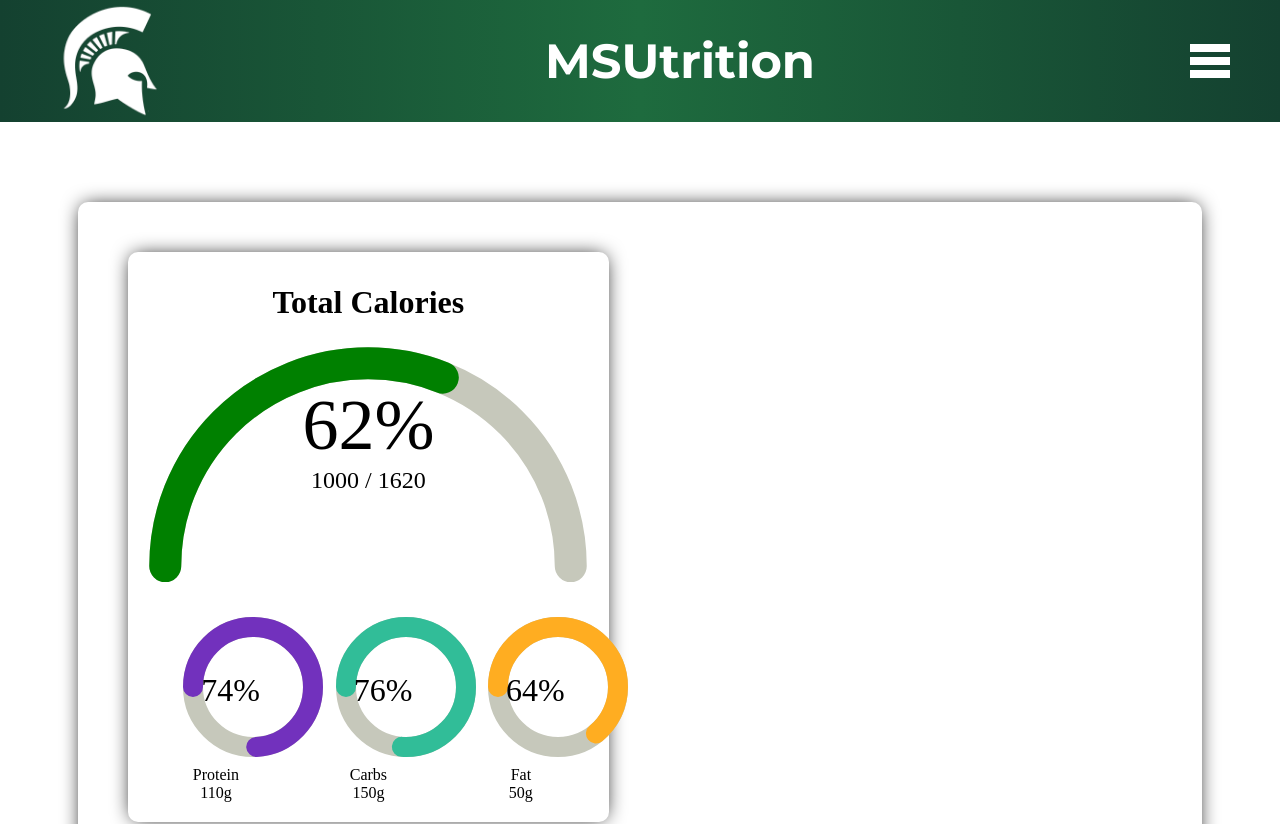
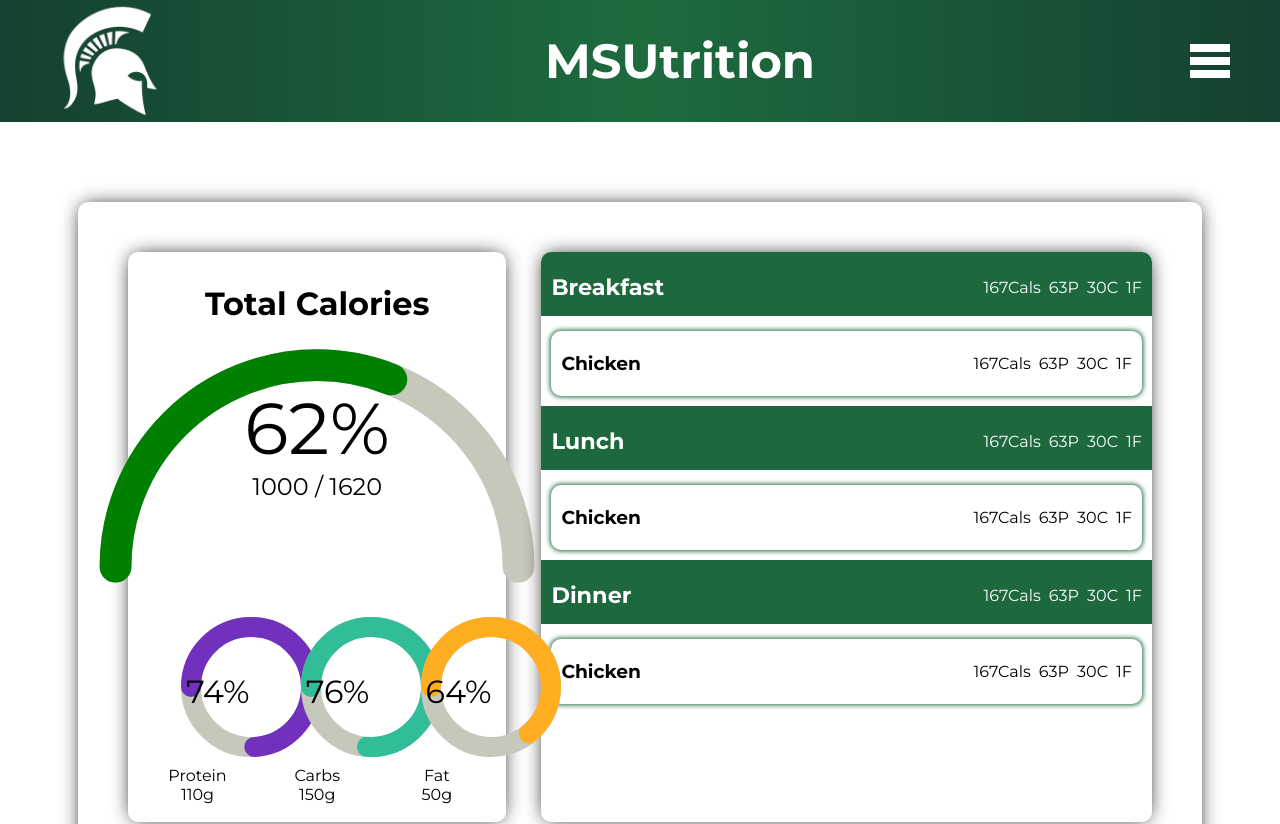
Before and after one commit to bwojj/nutrition-tracking, a React (Vite) app in the folder frontend/nutrition-front-end/: page / in a window 1280 px wide. Shown: the top 824 px of the page. Built offline with nearby package versions, Linux system fonts and the light colour scheme.

Commit message:
Added meal box and styles

```diff
--- a/frontend/nutrition-front-end/src/App.jsx
+++ b/frontend/nutrition-front-end/src/App.jsx
@@ -1,5 +1,6 @@
 import Header from "./Header"
 import MainBox from "./MainBox"
+import './assets/index.css'
 
 function App() {
 
--- a/frontend/nutrition-front-end/src/Macros.jsx
+++ b/frontend/nutrition-front-end/src/Macros.jsx
@@ -18,6 +18,7 @@
                 );
             }
             else{
+                // eslint-disable-next-line react-hooks/exhaustive-deps
                 progress += 2;
                 setOffset((circumfrence - (circumfrence * progress) / 100));
                 setPercentage(progress);
--- a/frontend/nutrition-front-end/src/MainBox.jsx
+++ b/frontend/nutrition-front-end/src/MainBox.jsx
@@ -1,10 +1,12 @@
 import './assets/MainBox.css'
 import Calories from './Calories';
+import Meals from './Meals';
 
 function MainBox(){
     return(
         <div className="main">
             <Calories/>
+            <Meals/>
         </div>
     );
 }
--- /dev/null
+++ b/frontend/nutrition-front-end/src/Meal.jsx
@@ -0,0 +1,41 @@
+import './assets/Meal.css'
+
+function Meal(props){
+    const dummyMeals = [{
+        foodName: 'Chicken',
+        calories: 167,
+        protein: 63,
+        carbs: 30,
+        fat: 1,
+    }];
+
+
+    return(
+        <div className="meal">
+            <div className="meal-header" style={{
+                borderTopRightRadius: props.rounded ? '10px' : '0px',
+                borderTopLeftRadius: props.rounded ? '10px' : '0px',
+            }}>
+                <h1 className="meal-title">{props.mealName}</h1>
+                <div className="food-totals">
+                    <span className="total-value">{dummyMeals[0].calories}Cals</span>
+                    <span className="total-value">{dummyMeals[0].protein}P</span>
+                    <span className="total-value">{dummyMeals[0].carbs}C</span>
+                    <span className="total-value">{dummyMeals[0].fat}F</span>
+                </div>
+            </div>
+            <div className="food">
+                <h3 className="food-name">{dummyMeals[0].foodName}</h3>
+                <div className="food-info">
+                    <span className="food-value">{dummyMeals[0].calories}Cals</span>
+                    <span className="food-value">{dummyMeals[0].protein}P</span>
+                    <span className="food-value">{dummyMeals[0].carbs}C</span>
+                    <span className="food-value">{dummyMeals[0].fat}F</span>
+                </div>
+            </div>
+
+        </div>
+    );
+}
+
+export default Meal
--- /dev/null
+++ b/frontend/nutrition-front-end/src/Meals.jsx
@@ -0,0 +1,14 @@
+import './assets/Meals.css'
+import Meal from './Meal';
+
+function Meals(){
+    return(
+        <div className="meals">
+            <Meal rounded="True" mealName="Breakfast"/>
+            <Meal mealName="Lunch"/>
+            <Meal mealName="Dinner"/>
+        </div>
+    );
+}
+
+export default Meals
--- a/frontend/nutrition-front-end/src/assets/Calories.css
+++ b/frontend/nutrition-front-end/src/assets/Calories.css
@@ -1,5 +1,5 @@
 .calories{
-    width: 45%;
+    width: 35%;
     height: 550px;
     border: none;
     padding: 10px;
--- a/frontend/nutrition-front-end/src/assets/MainBox.css
+++ b/frontend/nutrition-front-end/src/assets/MainBox.css
@@ -6,4 +6,6 @@
     border-radius: 10px;
     padding: 50px;
     box-shadow: 0px 0px 20px -4px black;
+    display: flex;
+    gap: 35px;
 }
--- /dev/null
+++ b/frontend/nutrition-front-end/src/assets/Meal.css
@@ -0,0 +1,44 @@
+.meal{
+    width: 100%;
+    display: flex;
+    flex-direction: column;
+    gap: 25px;
+}
+.meal-header{
+    display: flex;
+    align-items: center;
+    justify-content: space-between;
+    margin: 0px 20px;
+    margin: -10px -10px;
+    overflow: hidden;
+    background-color: #1d693d;
+    color: white;
+}
+.meal-title{
+    font-size: 1.4rem;
+    margin-left: 10px;
+}
+.meal-title, .food-totals{
+    padding-top: 6px;
+}
+.food{
+    display: flex;
+    align-items: center;
+    justify-content: space-between;
+    background-color: white;
+    color: black;
+    box-shadow: 0px 0px 5px 1px #1d693d;
+    border-radius: 10px;
+    height: 65px;
+    margin-bottom: 20px;
+}
+.food-info, .food-totals{
+    display: flex;
+    gap: 8px;
+}
+.food-totals{
+    margin-right: 10px;
+}
+.food-name, .food-info{
+    margin: 0px 10px;
+}
--- /dev/null
+++ b/frontend/nutrition-front-end/src/assets/Meals.css
@@ -0,0 +1,7 @@
+.meals{
+    width: 65%;
+    height: 550px;
+    padding: 10px;
+    border-radius: 10px;
+    box-shadow: 0px 0px 20px -4px black;
+}
--- /dev/null
+++ b/frontend/nutrition-front-end/src/assets/index.css
@@ -0,0 +1,5 @@
+@import url('https://fonts.googleapis.com/css2?family=Inter:ital,opsz,wght@0,14..32,100..900;1,14..32,100..900&family=Montserrat:ital,wght@0,100..900;1,100..900&display=swap');
+
+body{
+    font-family: 'Montserrat';
+}
```
